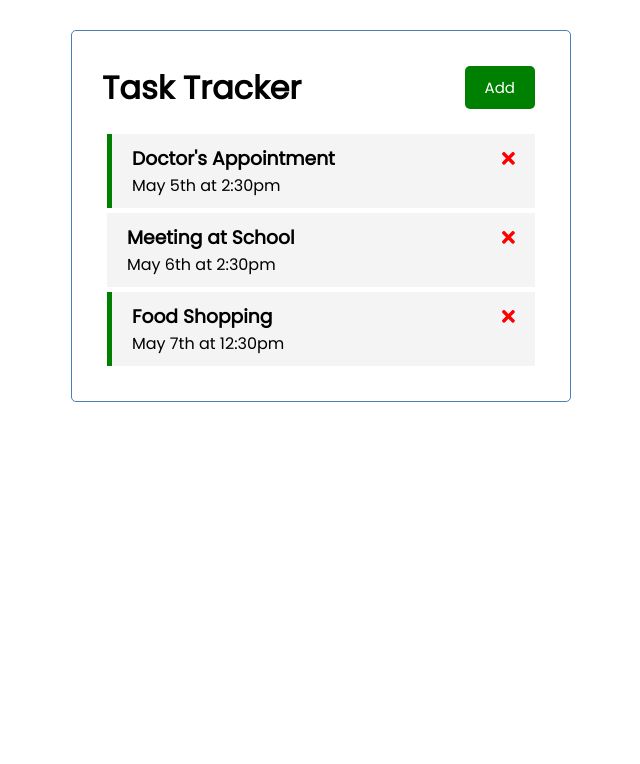
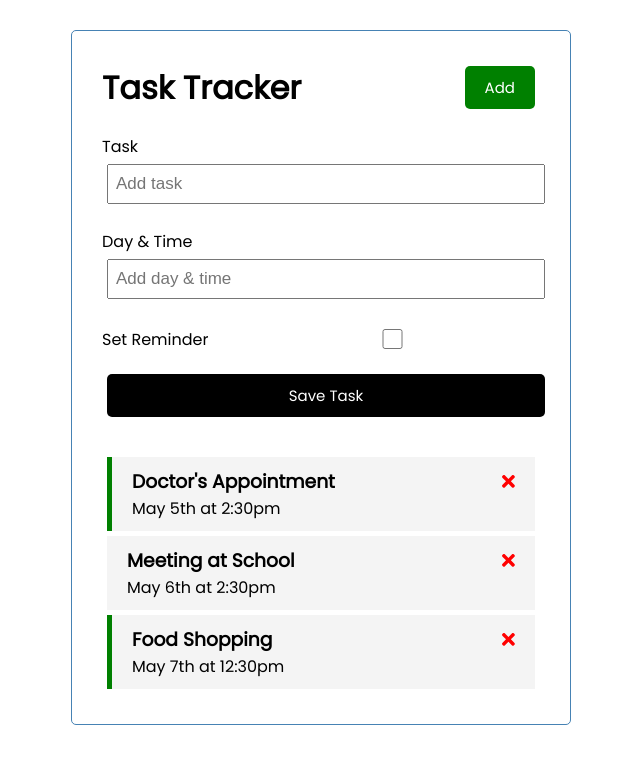
Before and after one commit to arsan13/task-tracker-angular, an Angular app: page / in a window 1280 px wide. Shown: the top 764 px of the page, without its empty margins (319-959 px from the left). Built offline with nearby package versions, Linux system fonts and the light colour scheme; data requests are answered from the project's data file.

Commit message:
Added add-task functionality

```diff
--- a/src/app/app.module.ts
+++ b/src/app/app.module.ts
@@ -2,12 +2,14 @@
 import { BrowserModule } from '@angular/platform-browser';
 import { FontAwesomeModule } from '@fortawesome/angular-fontawesome';
 import { HttpClientModule } from '@angular/common/http';
+import { FormsModule } from '@angular/forms';
 
 import { AppComponent } from './app.component';
 import { HeaderComponent } from './components/header/header.component';
 import { ButtonComponent } from './components/button/button.component';
 import { TasksComponent } from './components/tasks/tasks.component';
 import { TaskItemComponent } from './components/task-item/task-item.component';
+import { AddTaskComponent } from './components/add-task/add-task.component';
 
 @NgModule({
   declarations: [
@@ -16,8 +18,9 @@
     ButtonComponent,
     TasksComponent,
     TaskItemComponent,
+    AddTaskComponent,
   ],
-  imports: [BrowserModule, FontAwesomeModule, HttpClientModule],
+  imports: [BrowserModule, FontAwesomeModule, HttpClientModule, FormsModule],
   providers: [],
   bootstrap: [AppComponent],
 })
--- /dev/null
+++ b/src/app/components/add-task/add-task.component.css
@@ -0,0 +1,3 @@
+.add-form {
+  margin-bottom: 40px;
+}
--- /dev/null
+++ b/src/app/components/add-task/add-task.component.html
@@ -0,0 +1,33 @@
+<form class="add-form" (ngSubmit)="onSubmit()">
+  <div class="form-control">
+    <label for="text">Task</label>
+    <input
+      type="text"
+      name="text"
+      [(ngModel)]="text"
+      id="text"
+      placeholder="Add task"
+    />
+  </div>
+  <div class="form-control">
+    <label for="day">Day & Time</label>
+    <input
+      type="text"
+      name="day"
+      [(ngModel)]="day"
+      id="day"
+      placeholder="Add day & time"
+    />
+  </div>
+  <div class="form-control form-control-check">
+    <label for="reminder">Set Reminder</label>
+    <input
+      type="checkbox"
+      name="reminder"
+      [(ngModel)]="reminder"
+      id="reminder"
+    />
+  </div>
+  <!-- {{ text }} {{ day }} {{ reminder }} -->
+  <input type="submit" value="Save Task" class="btn btn-block" />
+</form>
--- /dev/null
+++ b/src/app/components/add-task/add-task.component.ts
@@ -0,0 +1,38 @@
+import { Component, EventEmitter, OnInit, Output } from '@angular/core';
+import { Task } from '../../Task';
+
+@Component({
+  selector: 'app-add-task',
+  templateUrl: './add-task.component.html',
+  styleUrls: ['./add-task.component.css'],
+})
+export class AddTaskComponent implements OnInit {
+  @Output() onAddTask: EventEmitter<Task> = new EventEmitter();
+
+  text!: string;
+  day!: string;
+  reminder: boolean = false;
+
+  constructor() {}
+
+  ngOnInit(): void {}
+
+  onSubmit() {
+    if (!this.text) {
+      alert('Please add a task');
+      return;
+    }
+
+    const newTask = {
+      text: this.text,
+      day: this.day,
+      reminder: this.reminder,
+    };
+
+    this.onAddTask.emit(newTask);
+
+    this.text = '';
+    this.day = '';
+    this.reminder = false;
+  }
+}
--- a/src/app/components/tasks/tasks.component.html
+++ b/src/app/components/tasks/tasks.component.html
@@ -1,3 +1,4 @@
+<app-add-task (onAddTask)="addTask($event)"></app-add-task>
 <app-task-item
   *ngFor="let task of tasks"
   [task]="task"
--- a/src/app/components/tasks/tasks.component.ts
+++ b/src/app/components/tasks/tasks.component.ts
@@ -27,4 +27,8 @@
     task.reminder = !task.reminder;
     this.tasksService.updateTask(task).subscribe();
   }
+
+  addTask(task: Task) {
+    this.tasksService.addTask(task).subscribe((task) => this.tasks.push(task));
+  }
 }
--- a/src/app/servicess/tasks.service.ts
+++ b/src/app/servicess/tasks.service.ts
@@ -17,17 +17,25 @@
 
   constructor(private http: HttpClient) {}
 
+  //Read
   getTasks(): Observable<Task[]> {
     return this.http.get<Task[]>(this.apiUrl);
   }
 
+  //Delete
   deleteTask(task: Task): Observable<Task> {
     const url = `${this.apiUrl}/${task.id}`;
     return this.http.delete<Task>(url);
   }
 
+  //Update
   updateTask(task: Task): Observable<Task> {
     const url = `${this.apiUrl}/${task.id}`;
     return this.http.put<Task>(url, task, httpOptions);
   }
+
+  //Create
+  addTask(task: Task): Observable<Task> {
+    return this.http.post<Task>(this.apiUrl, task, httpOptions);
+  }
 }
```
Also changed, not shown: 1 other file (tests, documents, lock files or other folders).
